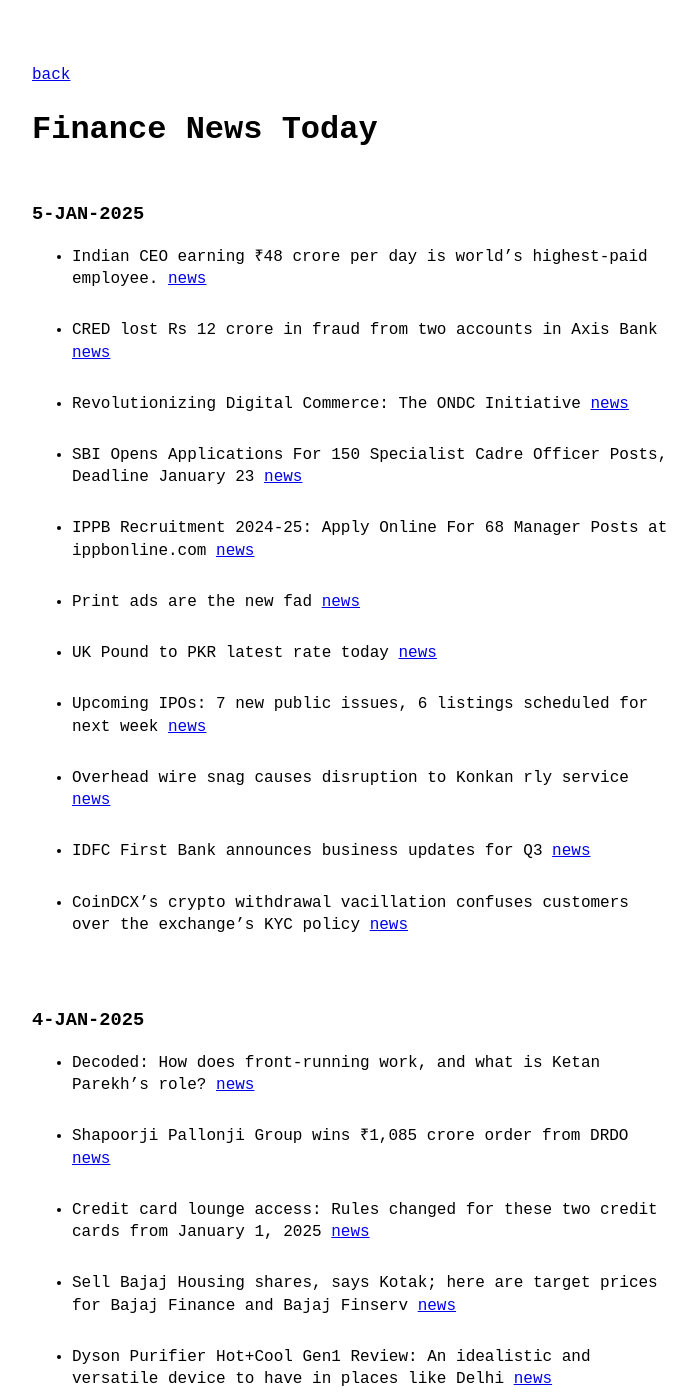
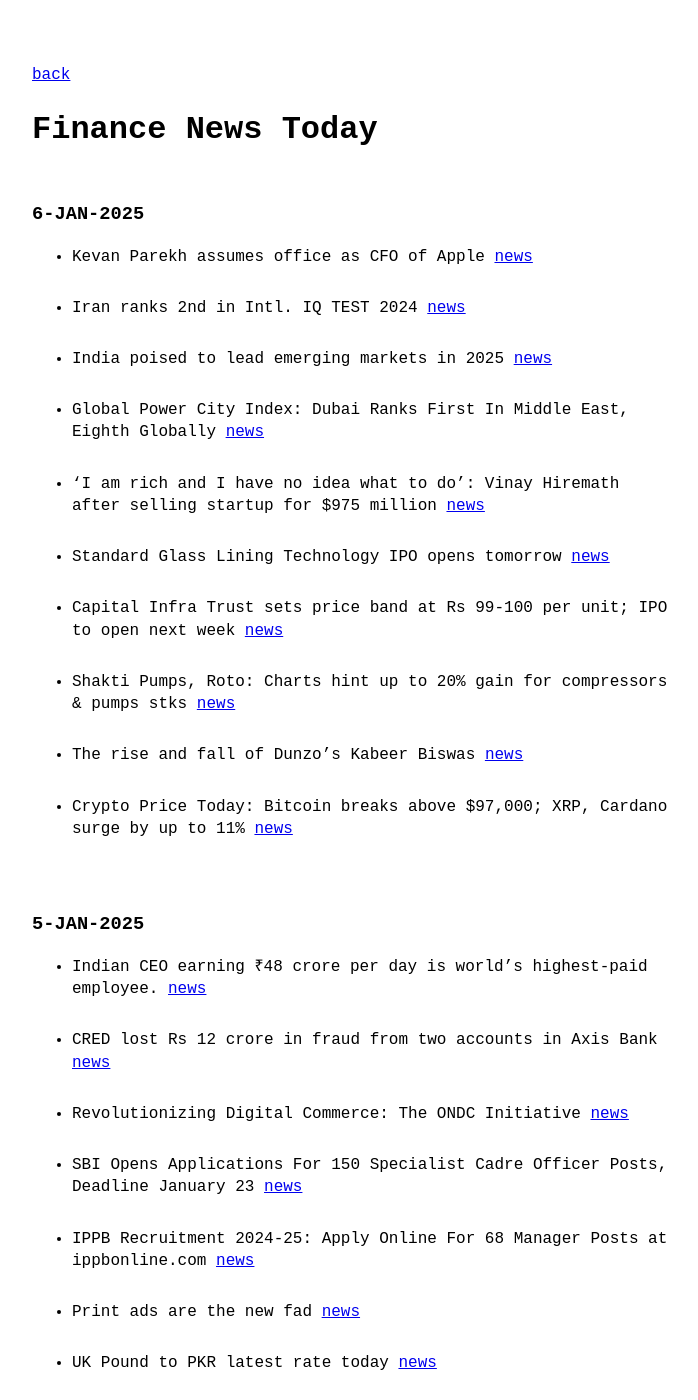
Before and after one commit to VallarasuS/Vallarasu.in, a Jekyll site: the page built from docs/finance.md, in a window 1280 px wide and 1400 px high. Shown: the whole window, without its empty margins (288-986 px from the left). Built offline with Jekyll 4.4.1, drawn with Linux system fonts in a browser that asks for light colours; some of the changed text lies outside the part shown.

Commit message:
Update finance.md

```diff
--- a/docs/finance.md
+++ b/docs/finance.md
@@ -2,6 +2,20 @@
 layout: page
 title: Finance News Today
 ---
+
+### 6-JAN-2025
+
+- Kevan Parekh assumes office as CFO of Apple [news](https://m.economictimes.com/news/international/business/kevan-parekh-assumes-office-as-cfo-of-apple/articleshow/116949200.cms) <br/><br/>
+- Iran ranks 2nd in Intl. IQ TEST 2024 [news](https://www.tehrantimes.com/news/508313/Iran-ranks-2nd-in-Intl-IQ-TEST-2024) <br/><br/>
+- India poised to lead emerging markets in 2025   [news](https://www.moneycontrol.com/news/business/earnings/goldman-sachs-india-poised-to-lead-emerging-markets-in-2025-12903801.html) <br/><br/>
+- Global Power City Index: Dubai Ranks First In Middle East, Eighth Globally [news](https://www.ndtv.com/world-news/global-power-city-index-dubai-ranks-first-in-middle-east-eighth-globally-7406957) <br/><br/>
+- ‘I am rich and I have no idea what to do’: Vinay Hiremath after selling startup for $975 million [news](https://www.moneycontrol.com/news/trends/i-am-rich-and-i-have-no-idea-what-to-do-with-my-life-vinay-hiremath-after-selling-startup-for-975-million-12903620.html) <br/><br/>
+- Standard Glass Lining Technology IPO opens tomorrow [news](https://www.livemint.com/market/ipo/standard-glass-lining-technology-ipo-opens-on-monday-gmp-review-other-details-among-10-key-things-to-know-11735988671955.html) <br/><br/>
+- Capital Infra Trust sets price band at Rs 99-100 per unit; IPO to open next week [news](https://www.zeebiz.com/markets/ipo/news-capital-infra-trust-sets-price-band-at-rs-99-100-per-unit-ipo-to-open-next-week-337103) <br/><br/>
+- Shakti Pumps, Roto: Charts hint up to 20% gain for compressors & pumps stks [news](https://www.business-standard.com/markets/news/shakti-pumps-roto-charts-hint-up-to-20-gain-for-compressors-pumps-stks-124123000303_1.html) <br/><br/>
+- The rise and fall of Dunzo’s Kabeer Biswas [news](https://www.financialexpress.com/business/industry-the-rise-and-fall-of-dunzos-kabeer-biswas-3706888/) <br/><br/>
+- Crypto Price Today: Bitcoin breaks above $97,000; XRP, Cardano surge by up to 11% [news](https://m.economictimes.com/markets/cryptocurrency/crypto-news/crypto-price-today-bitcoin-breaks-above-97000-xrp-cardano-surge-by-up-to-11/articleshow/116909527.cms) <br/><br/>
+
 
 ### 5-JAN-2025
 
@@ -12,7 +26,6 @@
 - IPPB Recruitment 2024-25: Apply Online For 68 Manager Posts at ippbonline.com [news](https://www.jagranjosh.com/articles/ippb-manager-recruitment-2024-25-notification-for-68-posts-pdf-eligibility-salary-apply-online-link-1735482016-1) <br/><br/>
 - Print ads are the new fad [news](https://www.mid-day.com/sunday-mid-day/article/print-ads-are-the-new-fad-23458811) <br/><br/>
 - UK Pound to PKR latest rate today [news](https://www.samaa.tv/2087326731-uk-pound-to-pkr-latest-rate-today-04-january-2025) <br/><br/>
-- Upcoming IPOs: 7 new public issues, 6 listings scheduled for next week [news](https://www.livemint.com/market/ipo/upcoming-ipos-7-new-public-issues-5-listings-scheduled-for-next-week-check-full-list-11736048664408.html) <br/><br/>
 - Overhead wire snag causes disruption to Konkan rly service [news](https://timesofindia.indiatimes.com/city/goa/overhead-wire-snag-causes-disruption-to-konkan-rly-service/articleshow/116950035.cms) <br/><br/>
 - IDFC First Bank announces business updates for Q3 [news](https://www.businesstoday.in/markets/company-stock/story/idfc-first-bank-announces-business-updates-for-q3-check-details-459492-2025-01-03) <br/><br/>
 - CoinDCX’s crypto withdrawal vacillation confuses customers over the exchange’s KYC policy [news](https://www.thehindu.com/sci-tech/technology/coindcxs-crypto-withdrawal-vacillation-confuses-customers-over-the-exchanges-kyc-policy/article69056985.ece) <br/><br/>
```
Also changed, not shown: other parts of docs/finance.md (+0 -6 lines).
